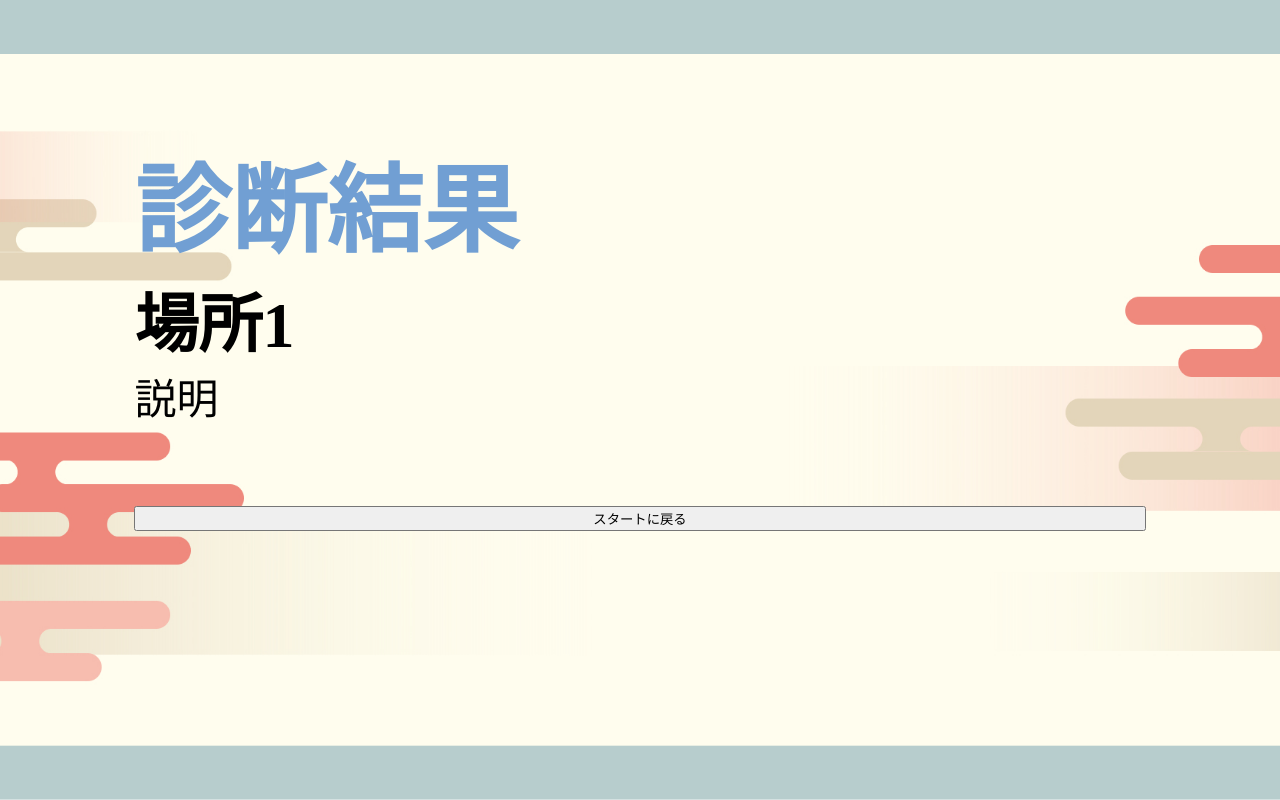
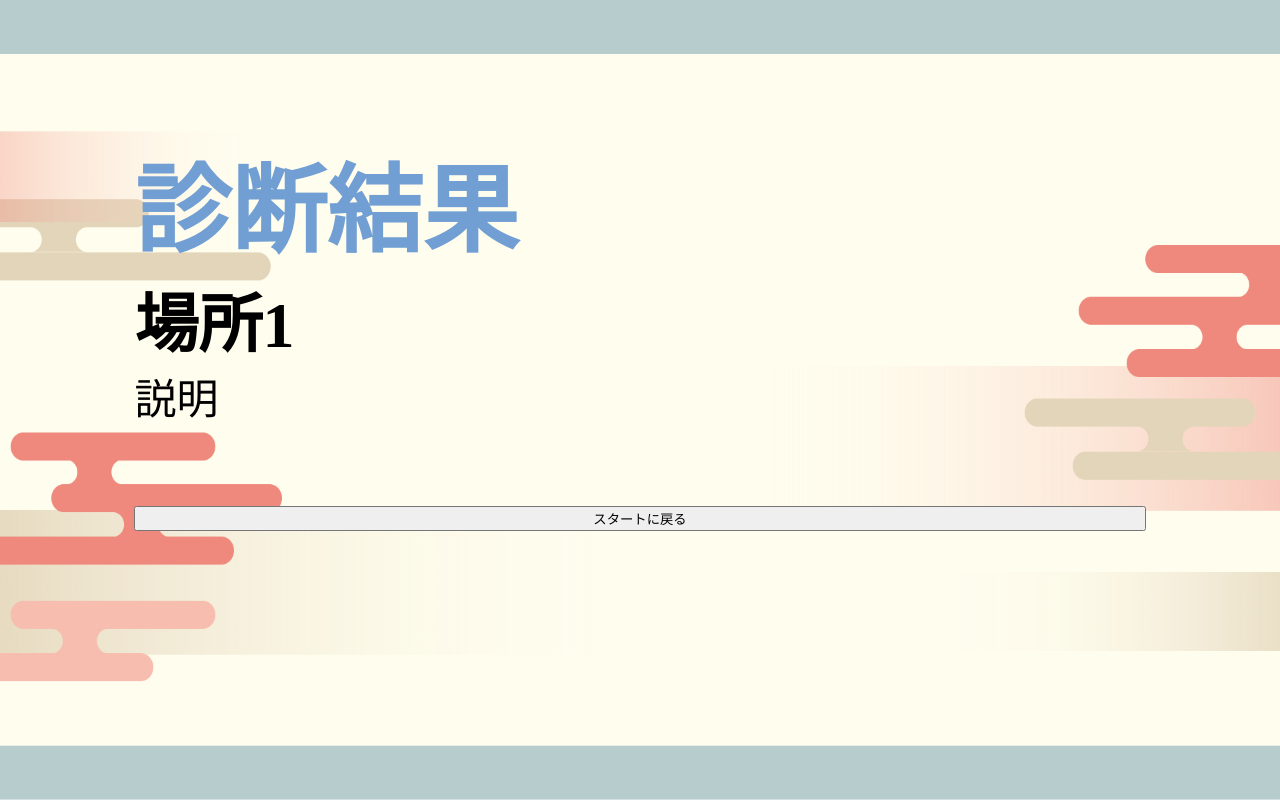
Before and after one commit to shinonome-inc/frontend-design-hackathon-2024-spring-teamA, a Next.js app: page /recommend/1 in a window 1280 px wide. Built offline with nearby package versions, Linux system fonts and the light colour scheme.

Commit message:
背景画像サイズ調整

```diff
--- a/src/pages/recommend/[locationId].jsx
+++ b/src/pages/recommend/[locationId].jsx
@@ -17,7 +17,7 @@ const RecommendPage = () => {
         <Image
           src={"/Background.png"}
           layout="fill"
-          objectFit='cover'
+          objectFit='fill'
         />
         <ExplanationWrapper>
           <Explanation lid={locationId}/>
```
